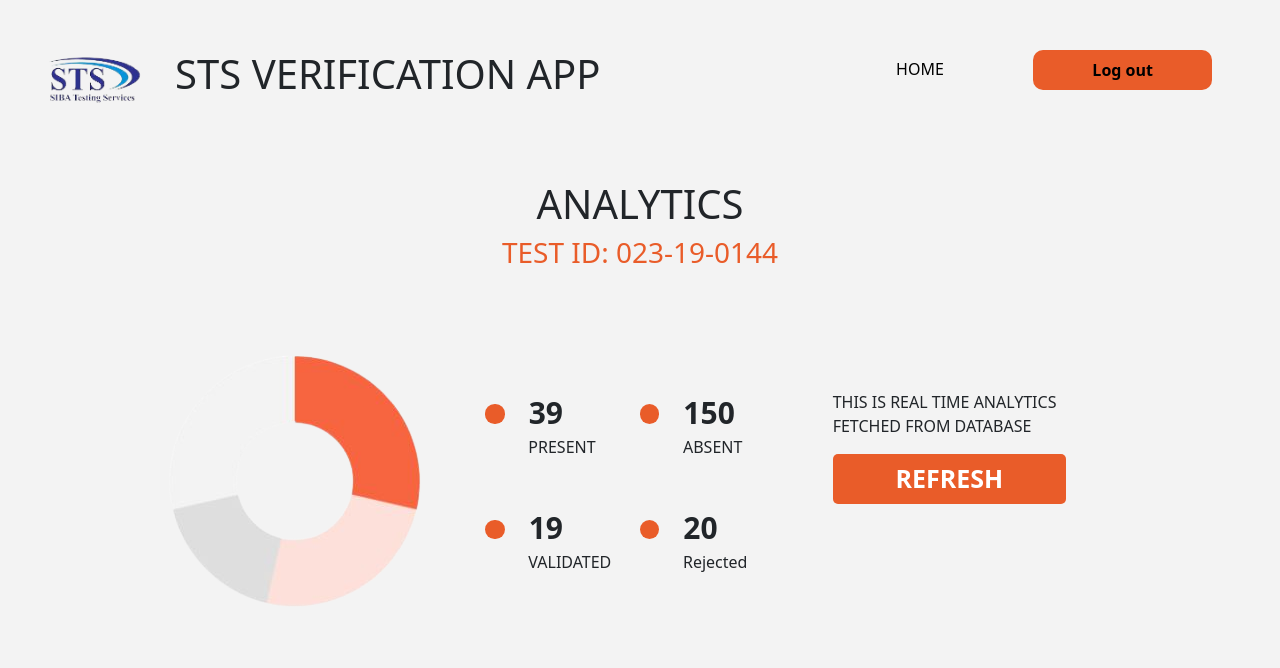
After one commit to jabbar-dev/STSVerificationApp, a Flask app: template templates/public/HTML/analytics.html in a window 1280 px wide. The commit adds this page. Shown: the top 668 px of the page. Run offline with Flask 2, Linux system fonts and the light colour scheme; the template is opened without the code that fills it, so the values that code supplies are empty; some libraries are stand-ins or nearby versions.

Commit message:
screens added

```diff
--- /dev/null
+++ b/templates/public/HTML/analytics.html
@@ -0,0 +1,77 @@
+<!DOCTYPE html>
+<html lang="en">
+<head>
+    <meta charset="UTF-8">
+    <meta http-equiv="X-UA-Compatible" content="IE=edge">
+    <meta name="viewport" content="width=device-width, initial-scale=1.0">
+    <title>Document</title>
+    <script src="https://ajax.googleapis.com/ajax/libs/jquery/3.2.1/jquery.min.js"></script>
+    <script src="https://maxcdn.bootstrapcdn.com/bootstrap/3.3.7/js/bootstrap.min.js"></script>
+    <link href="https://cdn.jsdelivr.net/npm/bootstrap@5.2.1/dist/css/bootstrap.min.css" rel="stylesheet" integrity="sha384-iYQeCzEYFbKjA/T2uDLTpkwGzCiq6soy8tYaI1GyVh/UjpbCx/TYkiZhlZB6+fzT" crossorigin="anonymous">
+    <link rel="stylesheet" href="../css/index.css">
+    <link rel="stylesheet" href="../css/analytics.css">
+</head>
+<body class="back_color">
+
+    <div class="row head">
+        <div class="col-8 row">
+            <div class="col-2">
+                <img src="../pics/logo.png" alt="logo" width="100px" height="100px" style="margin-top: -20px;">
+            </div>
+            <div class="col-10">
+                <h1>STS VERIFICATION APP</h1>
+            </div>
+
+        </div>
+        <div class="col-2" style="text-align: center; padding-top: 0.6em;">
+            <a href="./verification.html" style="text-decoration: none; color:black;"><h6>HOME</h6></a>
+        </div>
+        <div class="col-2">
+            <a href="./login.html"><button class="btn1">Log out</button></a>
+        </div>
+    </div>
+
+    <div style="text-align: center;">
+        <h1>ANALYTICS</h1>
+        <h3>TEST ID: 023-19-0144</h3>
+    </div>
+
+    <div class="row container main-container">
+        <div class="col-md-4 col-sm-12">
+           <img src="../pics/chart.png" alt="">
+        </div>
+        <div class="col-md-4 col-sm-12 row number-container">
+            <div class="col-md-6 col-sm-12">
+                <span class="circle"></span>
+                <span class="num-style">39</span>
+                <br>
+                <span class="text-style">PRESENT</span>
+            </div>
+            <div class="col-md-6 col-sm-12">
+                <span class="circle"></span>
+                <span class="num-style">150</span>
+                <br>
+                <span class="text-style">ABSENT</span>
+            </div>
+            <div class="col-md-6 col-sm-12">
+                <span class="circle"></span>
+                <span class="num-style">19</span>
+                <br>
+                <span class="text-style">VALIDATED</span>
+            </div>
+            <div class="col-md-6 col-sm-12">
+                <span class="circle"></span>
+                <span class="num-style">20</span>
+                <br>
+                <span class="text-style">Rejected</span>
+            </div>
+        </div>
+        <div class="col-md-4 col-sm-12 btn-container">
+            <p>THIS IS REAL TIME ANALYTICS FETCHED FROM DATABASE</p>
+            <BUtton class="btn2">REFRESH</BUtton>
+        </div>
+    </div>
+    <br><br>
+    <script src="https://cdn.jsdelivr.net/npm/bootstrap@5.2.1/dist/js/bootstrap.bundle.min.js" integrity="sha384-u1OknCvxWvY5kfmNBILK2hRnQC3Pr17a+RTT6rIHI7NnikvbZlHgTPOOmMi466C8" crossorigin="anonymous"></script>
+</body>
+</html>
--- /dev/null
+++ b/templates/public/css/analytics.css
@@ -0,0 +1,44 @@
+div h3{
+    color:  rgb(233, 92, 41);
+}
+
+.main-container{
+    margin-top: 70px;
+}
+
+.btn-container{
+    padding: 5% 5%;
+}
+
+.number-container{
+    padding-top: 5%;
+}
+
+.btn2{
+    color: white;
+    width: 100%;
+    font-size: 25px;
+    font-weight: bold;
+    background-color: rgb(233, 92, 41);
+    height: 2em;
+    border-radius: 5px;
+    border: 0px;
+}
+
+.circle{
+    display: inline-block;
+    width: 1.2em;
+    height: 1.2em;
+    border-radius: 50%;
+    background-color:   rgb(233, 92, 41);
+}
+
+.num-style{
+    font-size: 30px;
+    font-weight: bold;
+    margin-left: 20px;
+}
+
+.text-style{
+    margin-left: 43px;
+}
--- /dev/null
+++ b/templates/public/css/index.css
@@ -0,0 +1,44 @@
+.back_color{
+    background-color: rgb(243, 243, 243);
+}
+
+.para-space{
+    margin-top: 1.5em;
+}
+
+.container-back{
+    background-color: white;
+    text-align: center;
+    border-radius: 4%;
+}
+
+.container{
+    width: 80%;
+    margin: 0px auto;
+}
+
+.text-container{
+    padding: 2%;
+}
+
+.login-cont{
+    padding: 7%;
+}
+
+.btn1{
+    width: 100%;
+    font-weight: bold;
+    background-color: rgb(233, 92, 41);
+    height: 2.5em;
+    border-radius: 10px;
+    border: 0px;
+}
+
+.click-text{
+    font-size: 0.7em;
+}
+
+.head{
+    width: 95%;
+    margin: 50px auto;
+}
--- a/templates/qr_code.html
+++ b/templates/qr_code.html
@@ -19,7 +19,7 @@
     <br>
     <br>
     <div style="color:rgb(255, 255, 255);text-align:center;" >
-      <a href="/"><button style="background-color:#F56442;border:none;width:200px;height: 50px;color:white;text-align: center;display: inline-block;font-size: 16px;margin: 4px 2px;">Go Back</button></a>
+      <a href="http://localhost:3000/HTML/faceVerification.html"><button style="background-color:#F56442;border:none;width:200px;height: 50px;color:white;text-align: center;display: inline-block;font-size: 16px;margin: 4px 2px;">Go Back</button></a>
     </div>
 
 
```
Also changed, not shown: templates/index.html (+9 -2 lines), templates/public/HTML/faceVerification.html (added, +57 -0 lines), templates/public/HTML/login.html (added, +43 -0 lines), templates/public/HTML/verification.html (added, +36 -0 lines), templates/public/css/faceVerification.css (added, +28 -0 lines), templates/public/css/login.css (added, +47 -0 lines), templates/public/css/verification.css (added, +23 -0 lines), templates/public/index.html (+51 -34 lines), templates/public/js/login.js (added, +30 -0 lines), templates/public/one.html (added, +48 -0 lines), templates/src/app.js (+18 -0 lines), templates/public/pics/chart.png (added), templates/public/pics/logo.png (added), templates/public/pics/play-icon.png (added), 2 more files.
